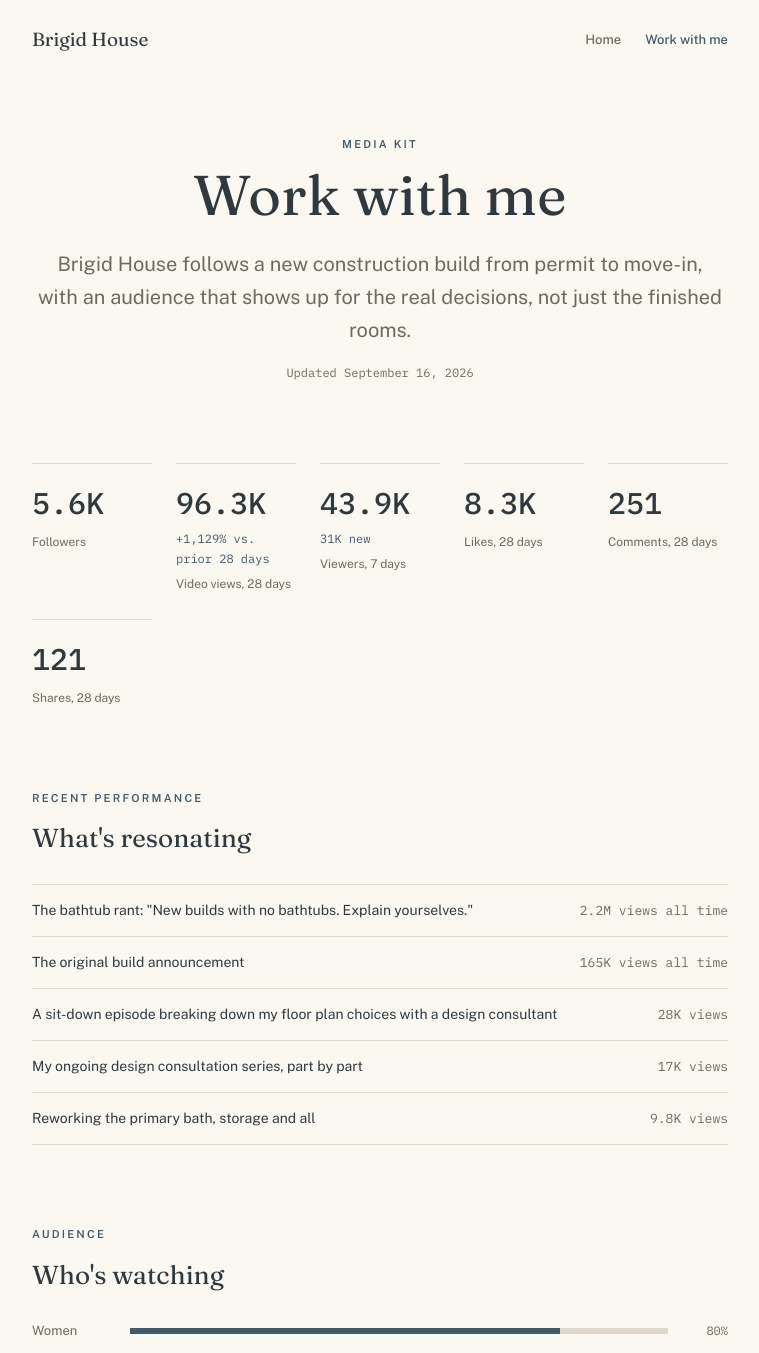
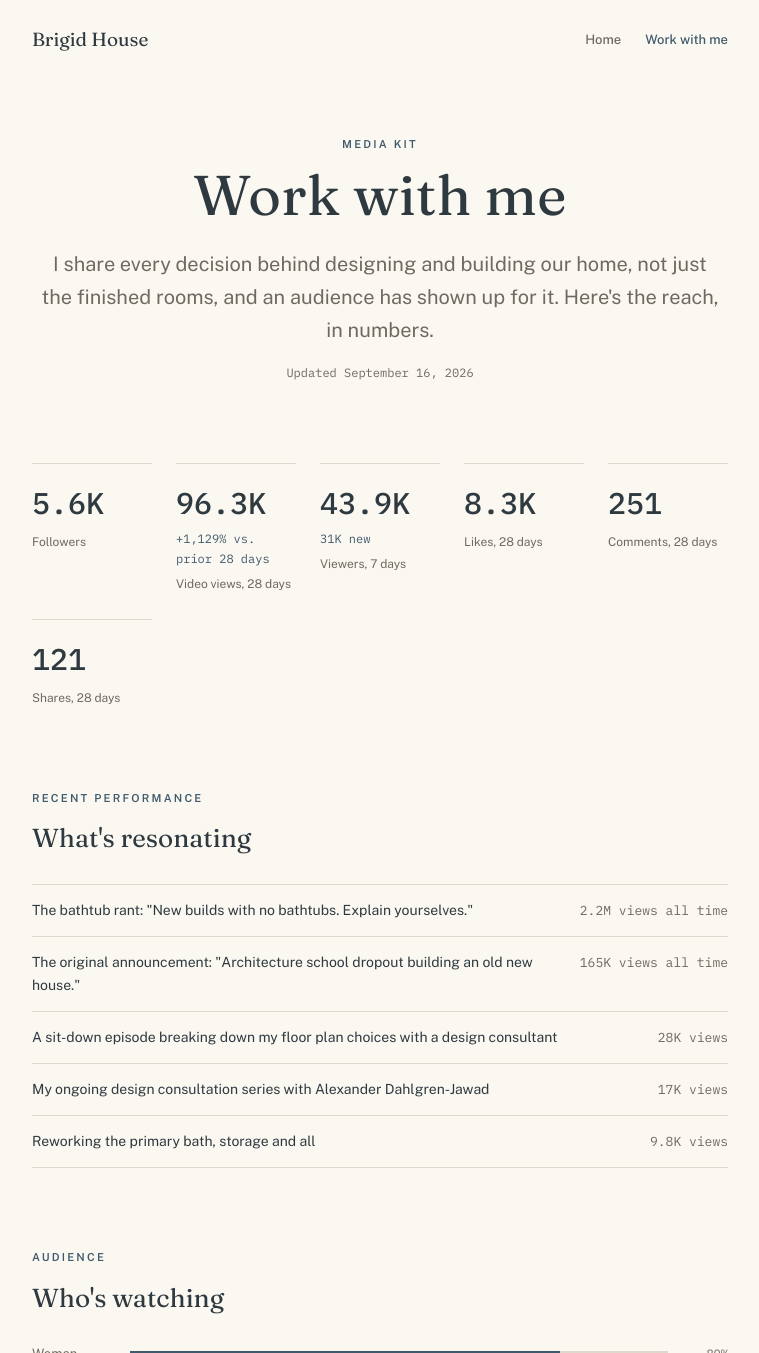
Before and after one commit to itschampton/brigidhouse, a plain HTML site: page work-with-me.html in a window 1280 px wide. Shown: the top 1353 px of the page, without its empty margins (260-1019 px from the left). Drawn offline with nearby package versions, Linux system fonts and the light colour scheme.

Commit message:
Revise copy: personal voice on both pages, credit collaborator, tighten CTAs

```diff
--- a/work-with-me.html
+++ b/work-with-me.html
@@ -25,7 +25,7 @@
   <header class="hero">
     <p class="label">Media kit</p>
     <h1>Work with me</h1>
-    <p class="lede">Brigid House follows a new construction build from permit to move-in, with an audience that shows up for the real decisions, not just the finished rooms.</p>
+    <p class="lede">I share every decision behind designing and building our home, not just the finished rooms, and an audience has shown up for it. Here's the reach, in numbers.</p>
     <span class="mono-sm updated">Updated September 16, 2026</span>
   </header>
 
@@ -68,7 +68,7 @@
         <span class="post-views">2.2M views all time</span>
       </li>
       <li>
-        <span class="post-title">The original build announcement</span>
+        <span class="post-title">The original announcement: "Architecture school dropout building an old new house."</span>
         <span class="post-views">165K views all time</span>
       </li>
       <li>
@@ -76,7 +76,7 @@
         <span class="post-views">28K views</span>
       </li>
       <li>
-        <span class="post-title">My ongoing design consultation series, part by part</span>
+        <span class="post-title">My ongoing design consultation series with Alexander Dahlgren-Jawad</span>
         <span class="post-views">17K views</span>
       </li>
       <li>
```
Also changed, not shown: index.html (+3 -3 lines).
